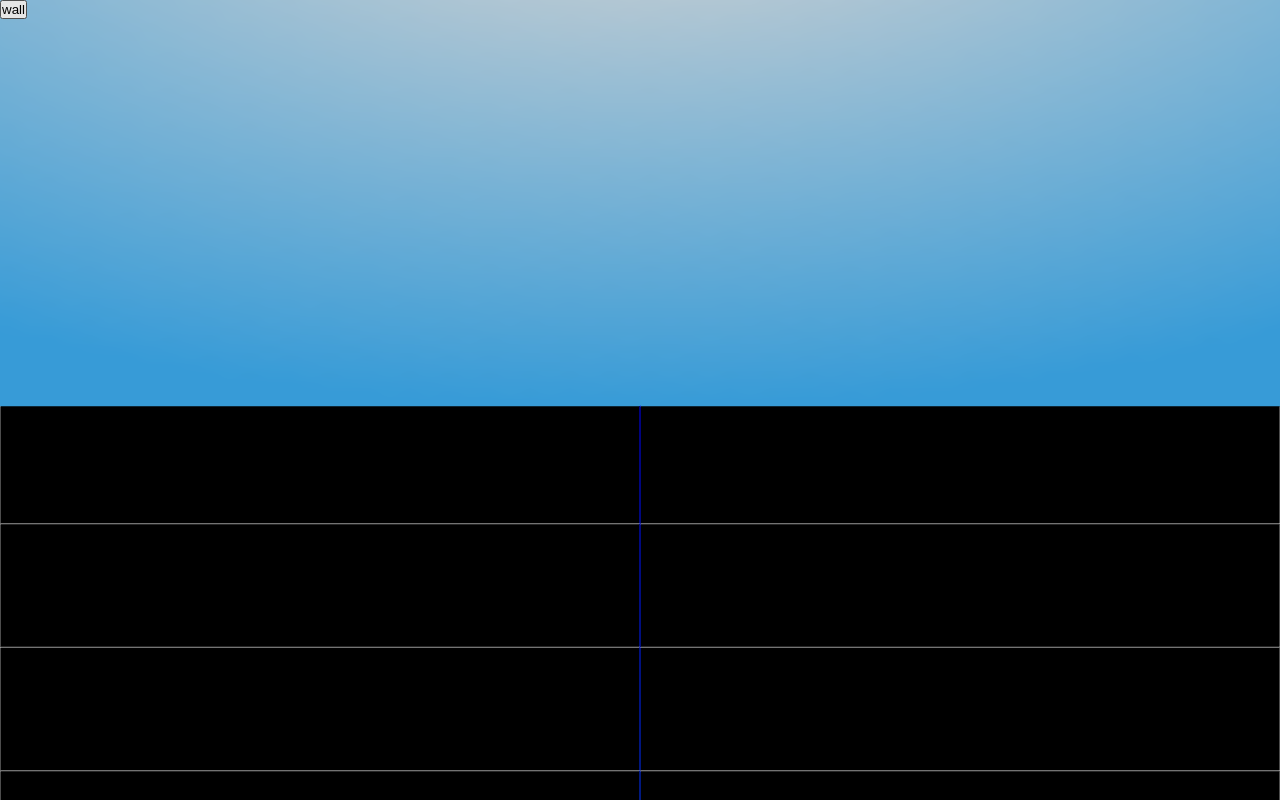
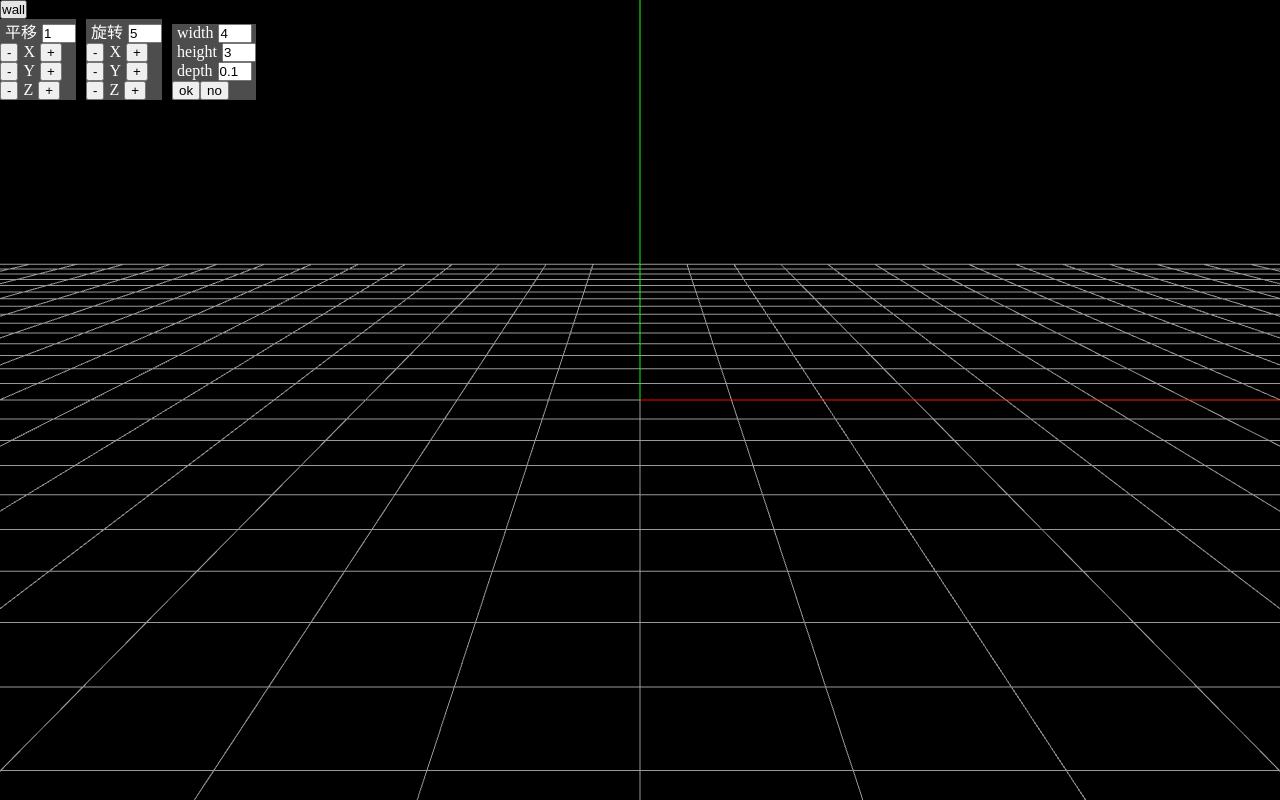
Before and after one commit to luoguibin/sghen-house, a Vue app: page / in a window 1280 px wide. Both pictures are taken after a click on the button "wall". Built offline with nearby package versions, Linux system fonts and the light colour scheme.

Commit message:
[+]wall选中平移旋转

```diff
--- a/src/App.vue
+++ b/src/App.vue
@@ -5,10 +5,52 @@
       <button
         v-for="item in entities"
         :key="item.key"
-        @click="onAddEntity(item.key)"
+        @click="onOpenEntity(item.key)"
       >
         {{ item.label }}
       </button>
+    </div>
+    <div class="unit-panel">
+      <span>平移</span>
+      <input v-model="unit" />
+      <div>
+        <button @click="onAddUnit('x', -1)">-</button><span>X</span
+        ><button @click="onAddUnit('x', 1)">+</button>
+      </div>
+      <div>
+        <button @click="onAddUnit('y', -1)">-</button><span>Y</span
+        ><button @click="onAddUnit('y', 1)">+</button>
+      </div>
+      <div>
+        <button @click="onAddUnit('z', -1)">-</button><span>Z</span
+        ><button @click="onAddUnit('z', 1)">+</button>
+      </div>
+    </div>
+    <div class="unit-panel">
+      <span>旋转</span>
+      <input v-model="rotation" />
+      <div>
+        <button @click="onAddRotation('x', -1)">-</button><span>X</span
+        ><button @click="onAddRotation('x', 1)">+</button>
+      </div>
+      <div>
+        <button @click="onAddRotation('y', -1)">-</button><span>Y</span
+        ><button @click="onAddRotation('y', 1)">+</button>
+      </div>
+      <div>
+        <button @click="onAddRotation('z', -1)">-</button><span>Z</span
+        ><button @click="onAddRotation('z', 1)">+</button>
+      </div>
+    </div>
+
+    <div class="unit-panel" v-show="entityKey">
+      <div><span>width</span><input v-model="width" /></div>
+      <div><span>height</span><input v-model="height" /></div>
+      <div><span>depth</span><input v-model="depth" /></div>
+      <div>
+        <button @click="onAddEntity">ok</button>
+        <button @click="entityKey = ''">no</button>
+      </div>
     </div>
   </div>
 </template>
@@ -27,6 +69,13 @@ export default defineComponent({
     const entities = ref([{ key: "wall", label: "wall" }]);
     return {
       entities,
+      unit: ref(1),
+      rotation: ref(5),
+      entityKey: ref(""),
+
+      width: ref(4),
+      height: ref(3),
+      depth: ref(0.1),
     };
   },
 
@@ -41,15 +90,25 @@ export default defineComponent({
       window.sgHouse = this.sgHouse;
     },
 
-    onAddEntity(key) {
-      switch (key) {
+    onOpenEntity(key) {
+      this.entityKey = key;
+    },
+    onAddEntity() {
+      switch (this.entityKey) {
         case "wall":
-          this.sgHouse.addEntity(new Wall());
+          this.sgHouse.addEntity(new Wall(this.width, this.height, this.depth));
           break;
 
         default:
           break;
       }
+      this.entityKey = "";
+    },
+    onAddUnit(key, ratio) {
+      this.sgHouse.addUnit(key, this.unit * ratio);
+    },
+    onAddRotation(key, ratio) {
+      this.sgHouse.addRotation(key, (this.rotation / 180) * Math.PI * ratio);
     },
   },
 });
@@ -71,7 +130,25 @@ export default defineComponent({
   pointer-events: none;
 }
 
-.entities-panel {
+.entities-panel,
+.unit-panel {
   pointer-events: initial;
 }
+
+.unit-panel {
+  display: inline-block;
+  margin-right: 10px;
+  background-color: rgba(255, 255, 255, 0.3);
+}
+.unit-panel input {
+  display: inline-block;
+  width: 30px;
+}
+.unit-panel span {
+  margin: 0 5px;
+  color: white;
+}
+.unit-panel button {
+  padding: 0 5px;
+}
 </style>
--- a/src/core/entities/wall.ts
+++ b/src/core/entities/wall.ts
@@ -29,7 +29,7 @@ export default class Wall extends Mesh {
     const shadowTexture = new CanvasTexture(canvas);
 
     // color: 0xaaaaaa, wireframe: false,
-    const material = new MeshBasicMaterial({ map: shadowTexture });
+    const material = new MeshBasicMaterial({ map: shadowTexture, transparent: true, });
     super(geometry, material);
 
     this.material = material;
--- a/src/core/index.ts
+++ b/src/core/index.ts
@@ -1,23 +1,28 @@
 import {
-  Scene, WebGLRenderer, OrthographicCamera,
+  Scene, WebGLRenderer, OrthographicCamera, PerspectiveCamera,
   AxesHelper, GridHelper, Object3D,
+  Raycaster, Vector2, Camera,
 } from "three";
+import Wall from "./entities/wall";
 import { OrbitControls } from './orbitcontrols';
 
 export default class SgHouse {
 
   renderer: WebGLRenderer;
-  camera: OrthographicCamera;
+  camera: Camera;
   scene: Scene;
 
   controls: OrbitControls;
+  raycaster: Raycaster = new Raycaster();
+  rayPointer: Vector2 = new Vector2();
+  currentObject: Object3D | undefined;
 
   /**
-   * 画面缩放比为画布容器clientWidth / clientHeight
    * @param container 画布容器
    */
   constructor(container: HTMLDivElement) {
     const { clientWidth, clientHeight } = container;
+
 
     const renderer = new WebGLRenderer({ antialias: true });
     renderer.setSize(clientWidth, clientHeight);
@@ -25,11 +30,14 @@ export default class SgHouse {
     container.appendChild(renderer.domElement);
     this.renderer = renderer;
 
+    this.scene = new Scene();
     const aspect = 1; // clientWidth / clientHeight;
-    const camera = new OrthographicCamera(-aspect, aspect, 1, -1, 0.01, 10);
-    camera.lookAt(0, 0, 0);
-    camera.position.set(0, 0, 5);
+    // const camera = new OrthographicCamera(-aspect, aspect, 1, -1, 0.01, 10);
+    const camera = new PerspectiveCamera(50, 1, aspect, 1000)
+    camera.position.set(0, 0, 15);
+    camera.lookAt(this.scene.position);
     this.camera = camera;
+
 
     const controls = new OrbitControls(camera, this.renderer.domElement);
     controls.minZoom = 0.2;
@@ -37,26 +45,40 @@ export default class SgHouse {
     // 上下旋转范围
     controls.minPolarAngle = Math.PI * 1 / 10;
     controls.maxPolarAngle = Math.PI * 4 / 10;
+    controls.addEventListener('click', e => {
+      const { state, event } = e || {};
+      switch (state) {
+        case 0:
+          // 左键点击
+          const x = (event.clientX / window.innerWidth) * 2 - 1;
+          const y = -(event.clientY / window.innerHeight) * 2 + 1;
+          this.rayPointer.set(x, y);
+          this.click();
+          break;
+
+        default:
+          break;
+      }
+    })
     // 左右旋转范围
     // controls.minAzimuthAngle = -Math.PI;
     // controls.maxAzimuthAngle = Math.PI;
     controls.update();
     this.controls = controls;
 
-    this.scene = new Scene();
     this.animate();
 
-    this.addAxesGrid()
+    this.addAxesGrid();
   }
 
   /**
    * 添加坐标轴和辅助网格
    */
   addAxesGrid() {
-    const grid = new GridHelper(10, 10, 0x999999, 0x999999);
+    const grid = new GridHelper(30, 30, 0x999999, 0x999999);
     this.scene.add(grid);
 
-    const axesHelper = new AxesHelper(10);
+    const axesHelper = new AxesHelper(30);
     axesHelper.position.y = 0.001;
     this.scene.add(axesHelper);
   }
@@ -75,4 +97,61 @@ export default class SgHouse {
   addEntity(...obj: Object3D[]) {
     this.scene.add(...obj);
   }
+  addUnit(key: string, v: number) {
+    const { position } = this.currentObject || {}
+    if (!position) {
+      return;
+    }
+
+    switch (key) {
+      case 'x':
+        position.x += v;
+        break;
+      case 'y':
+        position.y += v;
+        break;
+      case 'z':
+        position.z += v;
+        break;
+      default:
+        break;
+    }
+  }
+  addRotation(key: string, v: number) {
+    const object = this.currentObject
+    if (!object) {
+      return;
+    }
+
+    switch (key) {
+      case 'x':
+        object.rotation.x += v;
+        break;
+      case 'y':
+        object.rotation.y += v;
+        break;
+      case 'z':
+        object.rotation.z += v;
+        break;
+      default:
+        break;
+    }
+  }
+
+  click() {
+    this.raycaster.setFromCamera(this.rayPointer, this.camera);
+    const intersects = this.raycaster.intersectObjects(this.scene.children, false);
+    if (this.currentObject instanceof Wall) {
+      this.currentObject.setOpacity(1);
+    }
+    const list = intersects.filter(function (o) {
+      return o && o.object;
+    })
+    if (list.length) {
+      this.currentObject = list[0].object;
+      if (this.currentObject instanceof Wall) {
+        this.currentObject.setOpacity(0.8);
+      }
+    }
+  }
 }
--- a/src/core/orbitcontrols/index.js
+++ b/src/core/orbitcontrols/index.js
@@ -328,6 +328,7 @@ class OrbitControls extends EventDispatcher {
 		};
 
 		let state = STATE.NONE;
+		let clickState = true;
 
 		const EPS = 0.000001;
 
@@ -793,6 +794,7 @@ class OrbitControls extends EventDispatcher {
 		function onPointerDown( event ) {
 
 			if ( scope.enabled === false ) return;
+			clickState = true;
 
 			switch ( event.pointerType ) {
 
@@ -952,6 +954,7 @@ class OrbitControls extends EventDispatcher {
 			if ( scope.enabled === false ) return;
 
 			event.preventDefault();
+			clickState = false;
 
 			switch ( state ) {
 
@@ -991,8 +994,12 @@ class OrbitControls extends EventDispatcher {
 			if ( scope.enabled === false ) return;
 
 			handleMouseUp( event );
-
-			scope.dispatchEvent( _endEvent );
+			if (clickState) {
+				scope.dispatchEvent( { type: 'click', event, state } );
+				clickState = false;
+			} else {
+				scope.dispatchEvent( _endEvent );
+			}
 
 			state = STATE.NONE;
 
```
